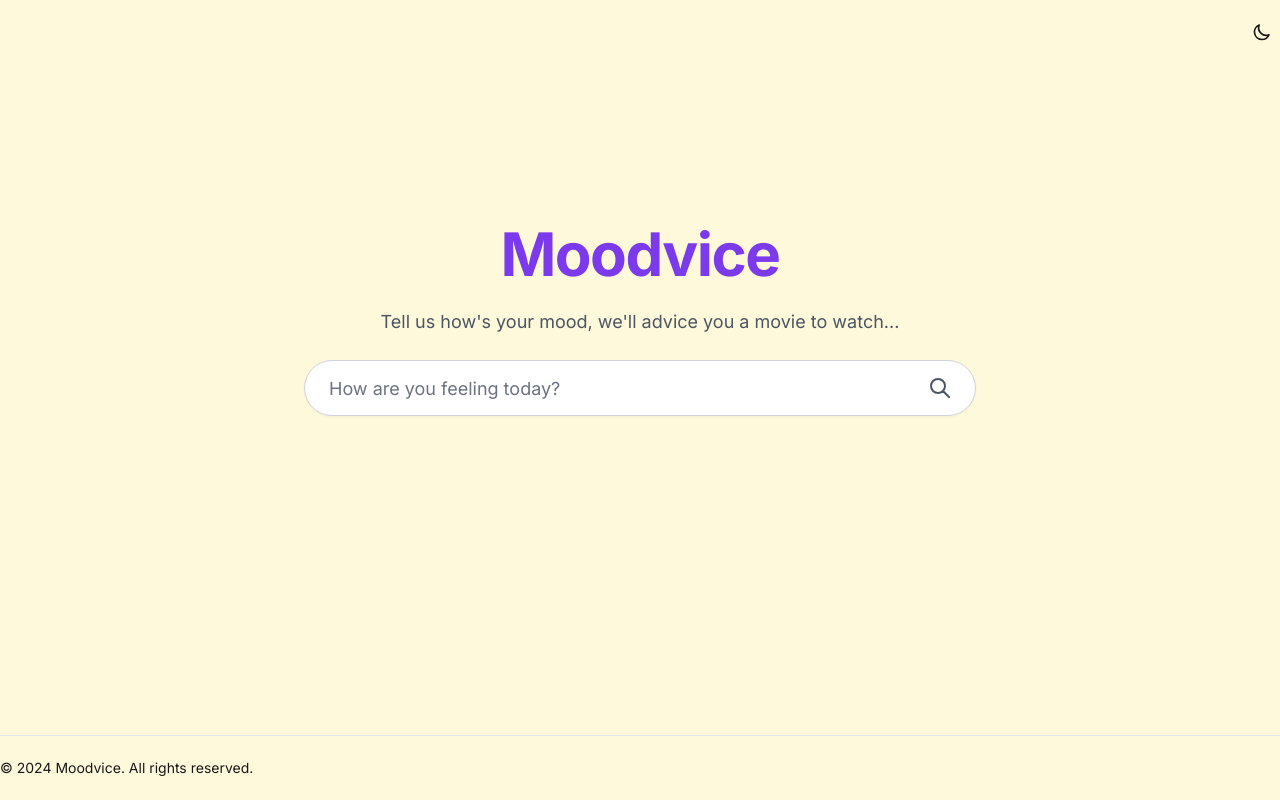
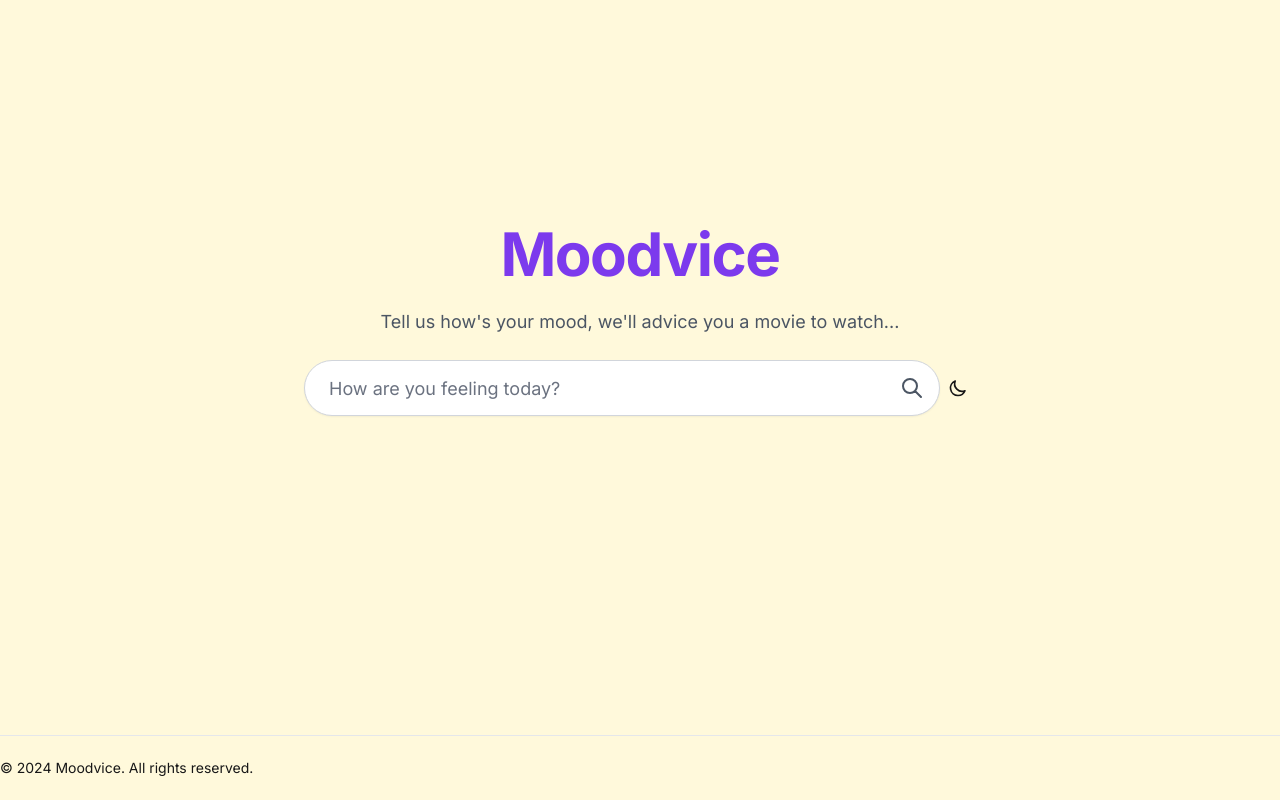
Before and after one commit to Meminn/film-advice-website, a Next.js app: page / in a window 1280 px wide. Built offline with nearby package versions, Linux system fonts and the light colour scheme.

Commit message:
refactor: remove OG image, simplify layout by removing header, and integrate ThemeToggle in SearchBar

```diff
--- a/src/app/layout.tsx
+++ b/src/app/layout.tsx
@@ -62,11 +62,6 @@ export default function RootLayout({
       <body className={inter.className}>
         <ThemeProvider attribute="class" defaultTheme="system" enableSystem>
           <div className="min-h-screen flex flex-col bg-background text-foreground transition-colors">
-            <header className="fixed top-0 z-50 w-full bg-background">
-              <div className=" flex h-16 items-center justify-end">
-              <ThemeToggle />
-              </div>
-            </header>
 
             <main className="flex-1">
               {children}
--- a/src/components/ui/SearchBar.tsx
+++ b/src/components/ui/SearchBar.tsx
@@ -3,6 +3,7 @@
 import { useState, useEffect } from 'react';
 import { useRouter } from 'next/navigation';
 import React from 'react';
+import ThemeToggle from './ThemeToggle';
 
 interface SearchBarProps {
   defaultValue: string;
@@ -44,13 +45,16 @@ const SearchBar: React.FC<SearchBarProps> = ({ defaultValue, placeholder, onSear
         />
         <button
           type="submit"
-          className="absolute right-3 p-3 text-gray-600 hover:text-primary-600
+          className="absolute right-10 p-3 text-gray-600 hover:text-primary-600
                      dark:text-gray-400 dark:hover:text-primary-500"
         >
           <SearchIcon className="w-6 h-6" />
         </button>
+        <ThemeToggle />
       </div>
+
     </form>
+
   );
 }
 
```
